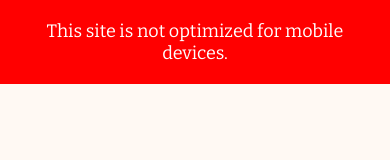
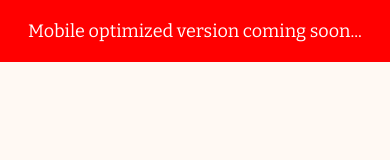
Before and after one commit to Surveinit/about, a website: page index.html in a window 390 px wide. Drawn offline with nearby package versions, Linux system fonts and the light colour scheme.

Commit message:
Change warning

```diff
--- a/index.html
+++ b/index.html
@@ -16,7 +16,7 @@
   </head>
   <body>
     <div class="warning-mobile">
-      This site is not optimized for mobile devices.
+      Mobile optimized version coming soon...
     </div>
 
     <div class="main-container">
```
